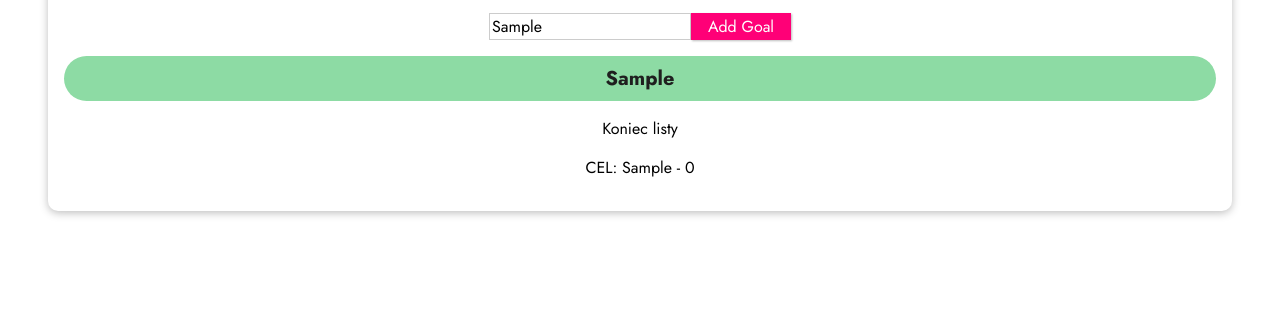
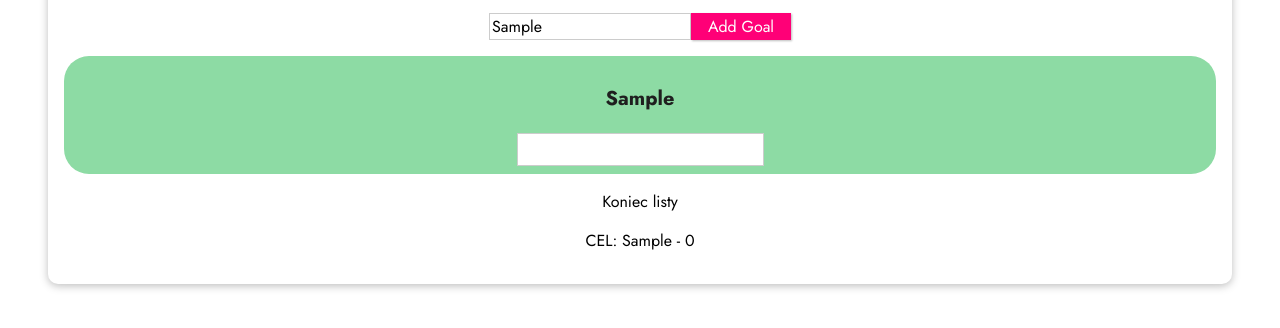
Before and after one commit to neertoon/vue-03-conditional-render, a plain HTML site: page index.html in a window 1280 px wide. Both pictures are taken after typing "Sample" into the empty fields and a click on the button "Add Goal". Shown: the part 286-614 px from the top of the page. Drawn offline with nearby package versions, Linux system fonts and the light colour scheme.

Commit message:
klucze dla list - zapamiętuj, do czego należy jaki obiekt

```diff
--- a/index.html
+++ b/index.html
@@ -22,7 +22,10 @@
       <button @click="addGoal">Add Goal</button>
       <p v-if="goals.length === 0">No goals have been added yet - please start adding some!</p>
       <ul v-else>
-        <li v-for="(goal, index) in goals" @click="removeGoal(index)">{{ goal }}</li>
+        <li v-for="(goal, index) in goals" :key="goal" @click="removeGoal(index)">
+          <p>{{ goal }}</p>
+          <input type="text" @click.stop />
+        </li>
       </ul>
       <p v-show="goals.length > 0">Koniec listy</p>
 
```
